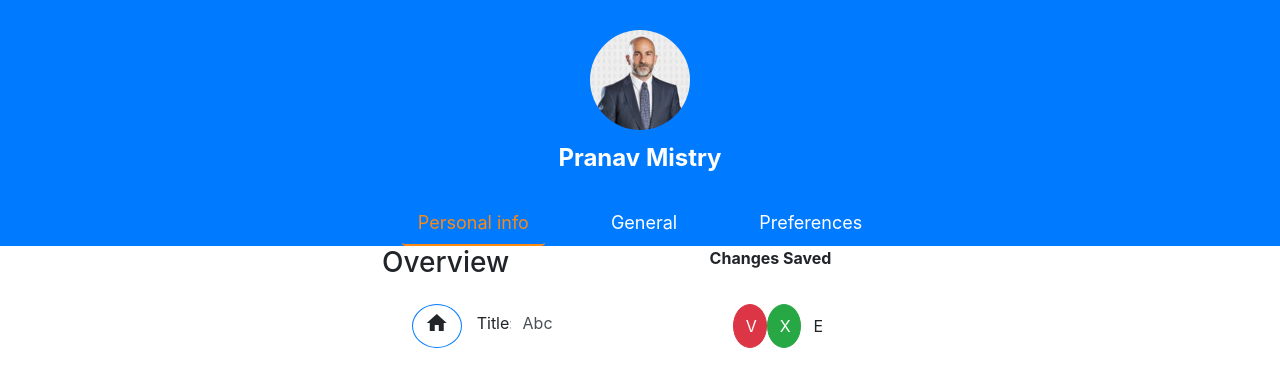
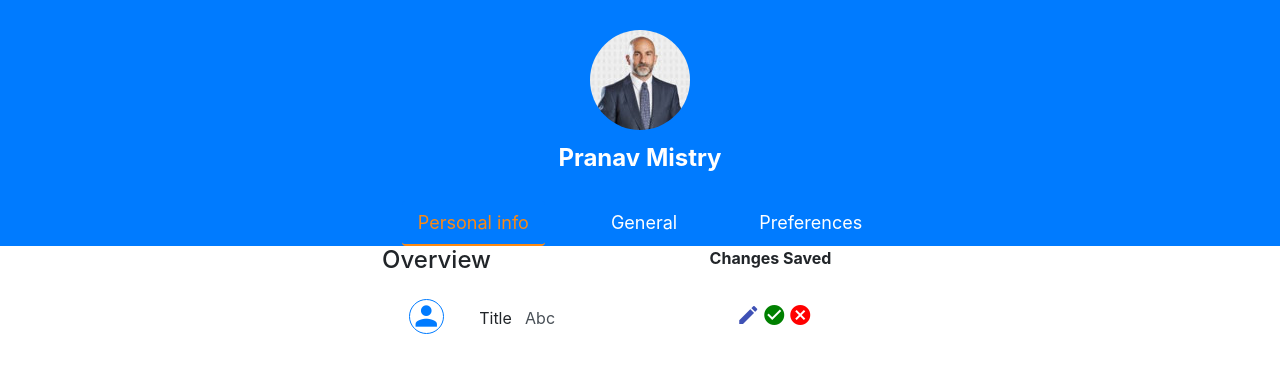
Before and after one commit to Pavithrapkr/User_info, an Angular app: page / in a window 1280 px wide. Shown: the top 386 px of the page. Built offline with nearby package versions, Linux system fonts and the light colour scheme.

Commit message:
first input align commit

```diff
--- a/src/app/user-profile/user-profile.component.css
+++ b/src/app/user-profile/user-profile.component.css
@@ -5,3 +5,32 @@
 input:focus{
     outline:none;
 }
+
+.field-icon {
+    border-radius: 50% !important;
+    border: 1px solid #007bff;
+    color: #007bff;
+    height: 35px;
+    width: 35px;
+    align-items: center;
+    vertical-align: middle;
+    align-content: space-around;
+    margin-right: 20px;
+    font-size: 32px;
+}
+
+.btn-size{
+    padding:0px !important;
+}
+
+.color-green {
+    color: green !important;
+}
+
+.color-red{
+    color:red !important;
+}
+
+.border-dotted:hover{
+    border: 1px #007bff dashed;
+}
--- a/src/app/user-profile/user-profile.component.html
+++ b/src/app/user-profile/user-profile.component.html
@@ -1,21 +1,25 @@
 <div class="form-group">
     <form>
         <div class="row form-group justify-content-center font-weight-bold">
-            <h3 class="col-sm-3">Overview</h3>
+            <h4 class="col-sm-3">Overview</h4>
             <label class="col-sm-2">Changes Saved</label>
         </div>
         <div class="row form-group justify-content-center">
-            <button class="icon-style btn rounded-circle rounded border-primary">
-                <mat-icon aria-hidden="false" aria-label="Example home icon">home</mat-icon>
-            </button>
-            <div class="row col-sm-4">
+            <mat-icon class="field-icon" aria-label="person">person</mat-icon>
+            <div class="row col-sm-4 border-dotted">
                 <label class="col-sm-1 col-form-label">Title:</label>
                 <div class="col-sm-7">
                     <input class="form-control border-0 shadow-none" value="Abc">
                 </div>
-                <button type="button" class="rounded-circle rounded col-sm-1 btn btn-danger">V</button>
-                <button type="button" class="rounded-circle rounded col-sm-1 btn btn-success">X</button>
-                <button type="button" class="rounded-circle rounded col-sm-1 btn">E</button>
+                <button type="button" class="btn btn-xs btn-size shadow-none">
+                    <mat-icon color="primary" aria-label="edit">edit</mat-icon>
+                </button>
+                <button type="button" class="btn btn-xs btn-size shadow-none">
+                    <mat-icon class="color-green" aria-label="check_circle">check_circle</mat-icon>
+                </button>
+                <button type="button" class="btn btn-xs btn-size shadow-none">
+                    <mat-icon class="color-red" aria-label="cancel">cancel</mat-icon>
+                </button>
             </div>
 
         </div>
```
